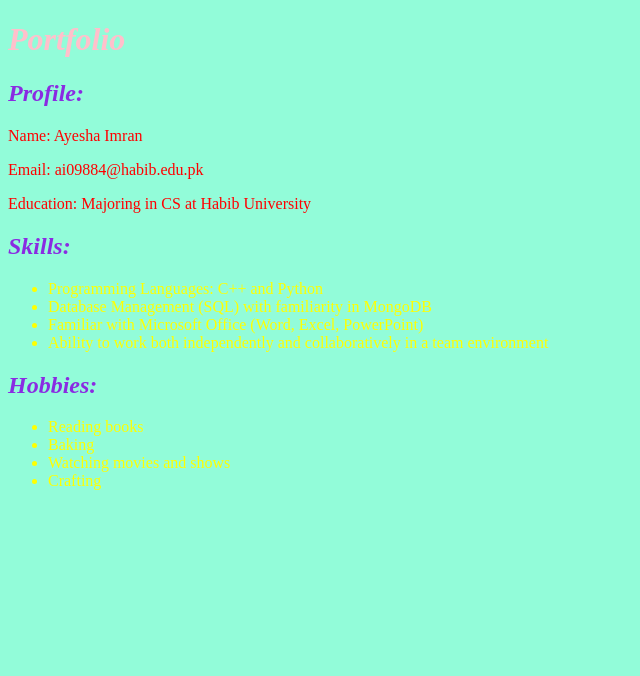
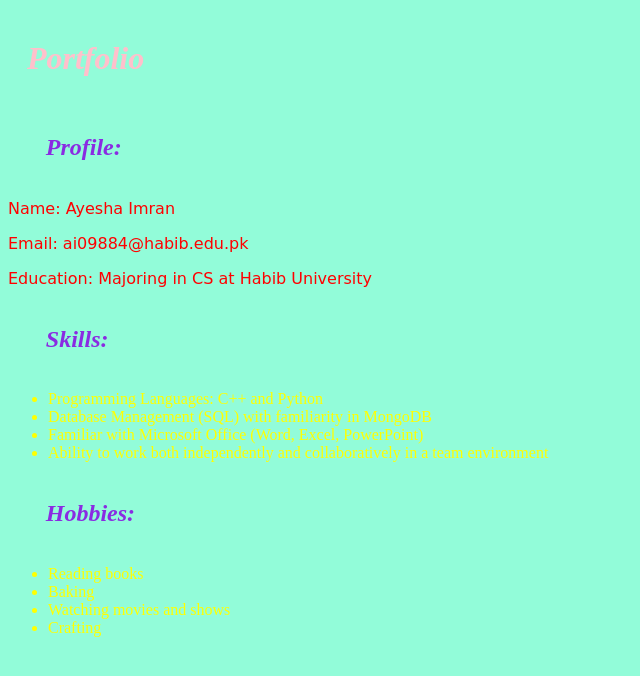
Before and after one commit to Ayeshaimran67/web_mobile_dev, a plain HTML site: page index.html in a window 1280 px wide. Shown: the whole page, without its empty margins (0-640 px from the left). Drawn offline with Linux system fonts and the light colour scheme.

Commit message:
common styles

```diff
--- a/index.html
+++ b/index.html
@@ -12,6 +12,10 @@
         ul{color: yellow;}
         h1{font-style: italic;}
         h2{font-style: oblique;}
+        p{font-family:cursive;}
+        h1{border: 1cm;}
+        h1{padding: 0.5cm;}
+        h2{margin: 1cm;}
     </style>
 </head>
 <body>
```
